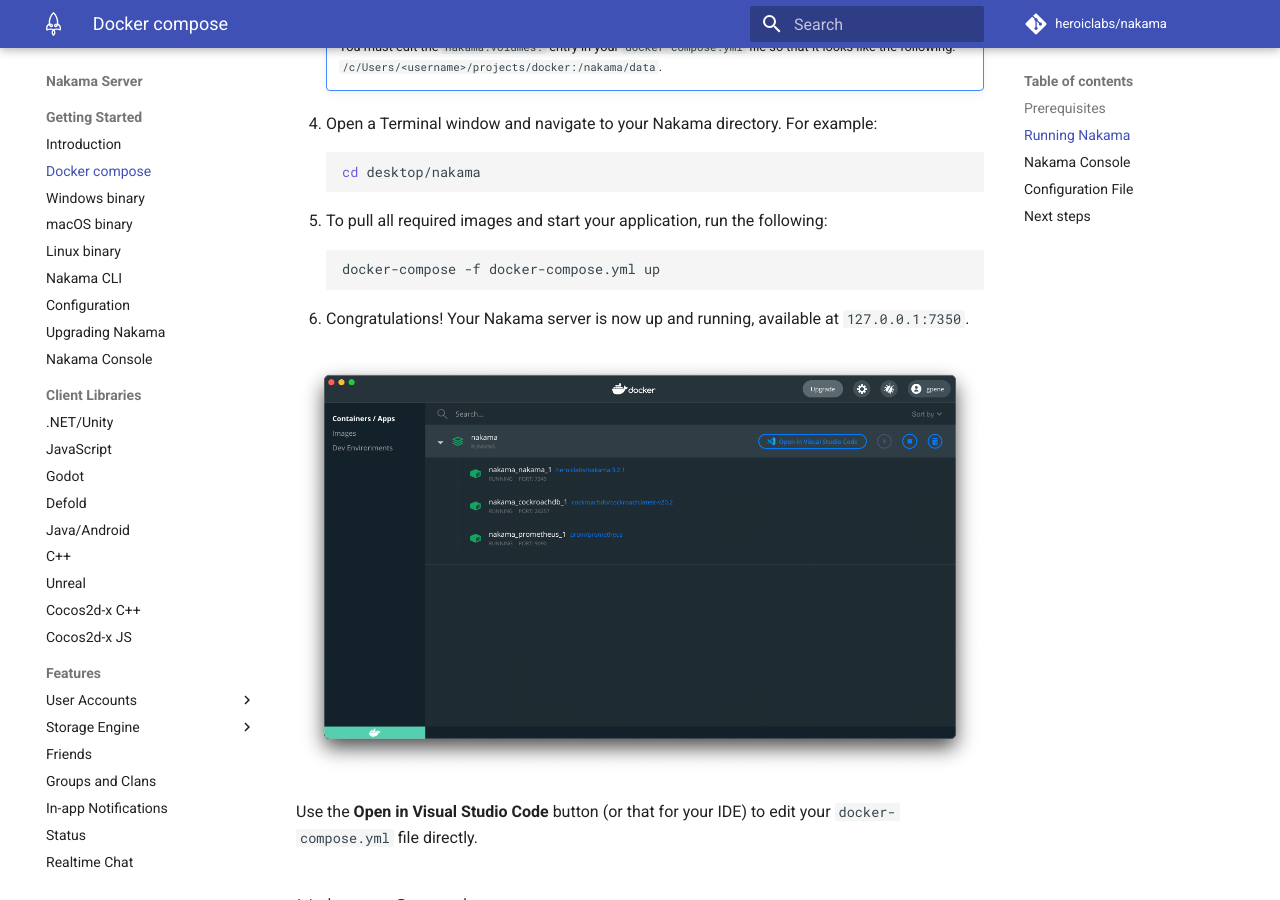
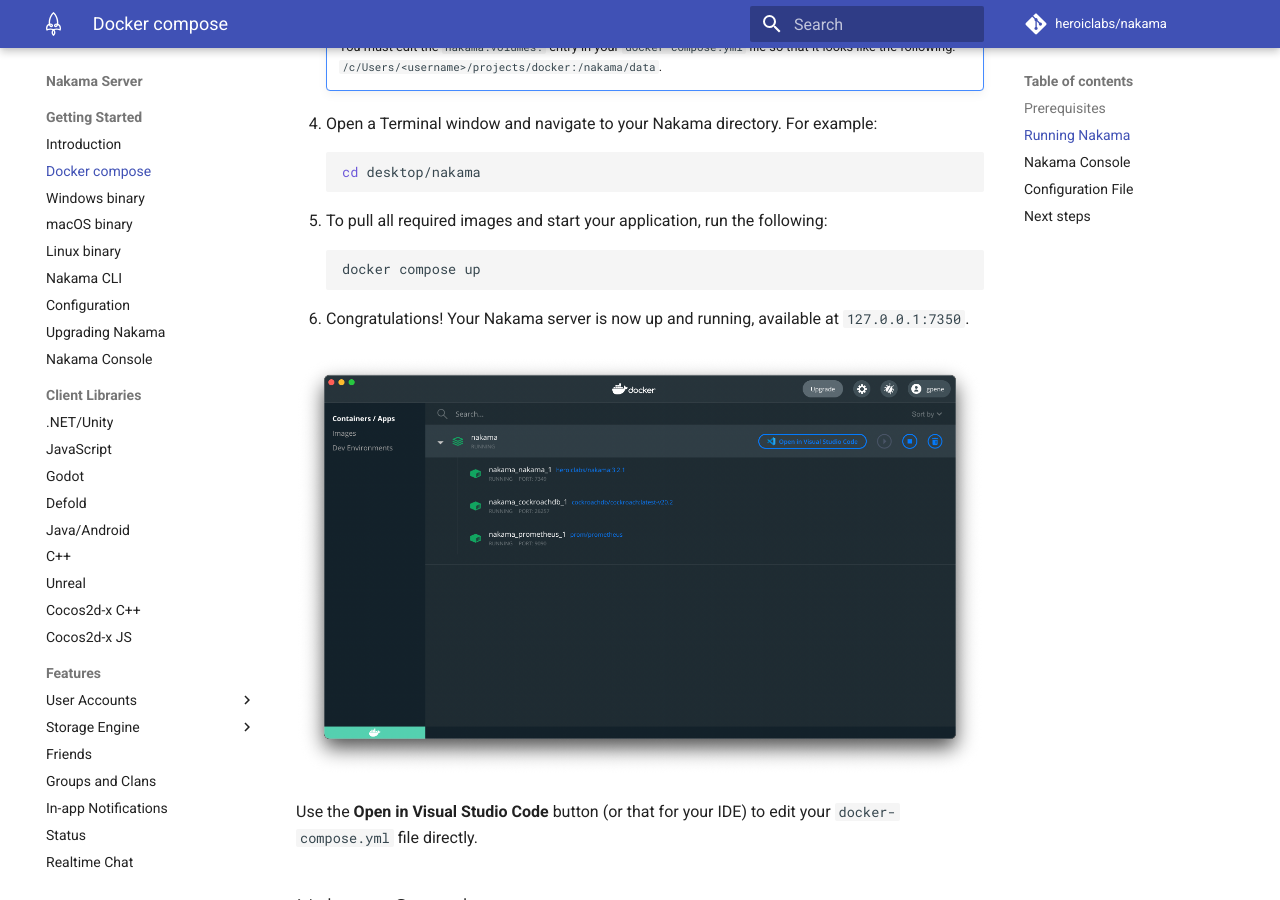
Before and after one commit to heroiclabs/nakama-docs, an MkDocs documentation site: the page built from docs/install-docker-quickstart.md, in a window 1280 px wide and 900 px high, scrolled down 2382 px. Built offline with MkDocs 1.6.1 and Material for MkDocs 9.7.7, drawn with Linux system fonts in a browser that asks for light colours; comment, search, counter and statistics services are not loaded.

Commit message:
Copy over changes
- Updated docker command
- Console url as link
- Fix docker-compose.yml

````diff
--- a/docs/install-docker-quickstart.md
+++ b/docs/install-docker-quickstart.md
@@ -84,7 +84,7 @@
                 - job_name: nakama
                   metrics_path: /
                   static_configs:
-                - targets: ['nakama:9100']
+                  - targets: ['nakama:9100']
               EON
               prometheus --config.file=./prometheus.yml
               EOF'
@@ -159,7 +159,7 @@
 5. To pull all required images and start your application, run the following:
 
     ```sh
-    docker-compose -f docker-compose.yml up
+    docker compose up
     ```
 
 6. Congratulations! Your Nakama server is now up and running, available at `127.0.0.1:7350`.
@@ -170,7 +170,7 @@
 
 ## Nakama Console
 
-You can also access the Nakama Console by navigating your browser to `127.0.0.1:7351`:
+You can also access the Nakama Console by navigating your browser to [127.0.0.1:7351](127.0.0.1:7351):
 
 ![Nakama console](images/install/docker/nakama-console.png)
 
````
